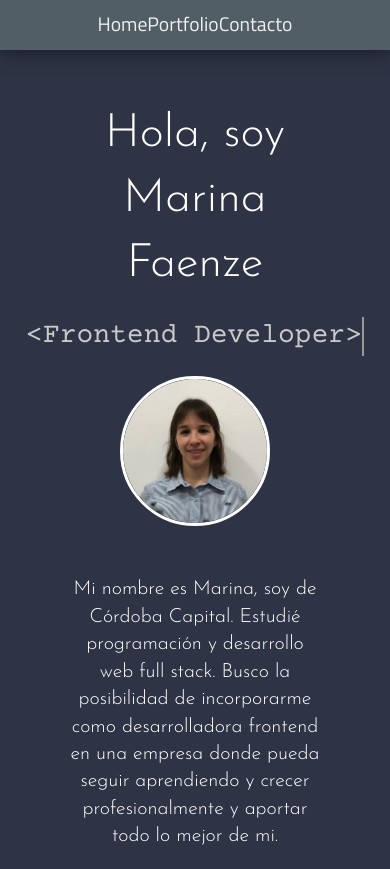
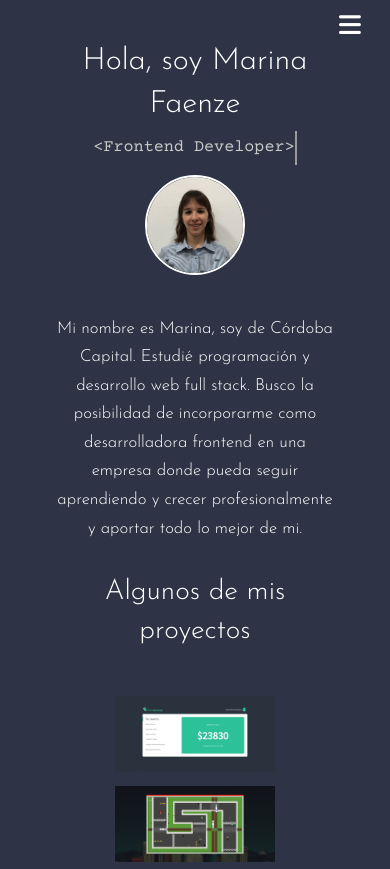
Before and after one commit to fmarina/myPortfolio, a plain HTML site: page index.html in a window 390 px wide. Shown: the top 869 px of the page. Drawn offline with nearby package versions, Linux system fonts and the light colour scheme; a script that the page names is missing.

Commit message:
media queries added

```diff
--- a/css/style.css
+++ b/css/style.css
@@ -215,3 +215,169 @@ footer {
     padding: 10px;
     color: #7c7c7c
 }
+
+/* MEDIA QUERIES */
+
+@media screen and (max-width: 600px) {
+    .hamburger { display: block; }
+
+    .nav-bar {
+        background-color: transparent;
+        box-shadow: none;
+        justify-content: flex-end;
+    }
+
+    .nav-list {
+        width: 50%;
+        height: 50vh;
+        min-height: 200px;
+        align-items: center;
+        flex-direction: column;
+        justify-content: space-evenly;
+        position: fixed;
+        background: #525e65;
+        top: 0;
+        right: 0;
+        clip-path: circle(0.0% at 100% 0);
+    }
+
+    .nav-bar .open {
+        -webkit-clip-path: circle(150% at 100% 0);
+        clip-path: circle(150% at 100% 0);
+    }
+
+    .nav-link { border-bottom: 1px solid whitesmoke; }
+
+    #main { padding: 20px 50px; }
+
+    .main-sections { margin-bottom: 0px; }
+
+    #home-section {
+        height: 90vh;
+        margin-top: 50px;
+        justify-content: flex-start;
+    }
+
+    #home-section .title {
+        font-size: 2.8rem;
+        padding: 20px;
+    }
+
+    #home-section .subtitle { font-size: 1.5rem; }
+
+    .mydescription { font-size: 1.2rem; }
+
+    #projects-section h2, #contact-section h2{ font-size: 2.8rem; }
+}
+
+@media screen and (max-width: 425px) {
+    .hamburger { display: block; }
+
+    .nav-bar {
+        background-color: transparent;
+        box-shadow: none;
+        justify-content: flex-end;
+    }
+
+    .nav-list {
+        width: 50%;
+        height: 60vh;
+        min-height: 200px;
+        align-items: center;
+        flex-direction: column;
+        justify-content: space-evenly;
+        position: fixed;
+        background: #525e65;
+        top: 0;
+        right: 0;
+        clip-path: circle(0.0% at 100% 0);
+    }
+
+    .nav-link { border-bottom: 1px solid whitesmoke; }
+
+    #main { padding: 20px 50px; }
+
+    .main-sections { margin-bottom: 0px; }
+
+    #home-section {
+        height: 90vh;
+        margin-top: 50px;
+        justify-content: flex-start;
+    }
+
+    #home-section .title {
+        font-size: 2.8rem;
+        padding: 20px;
+    }
+
+    #home-section .subtitle { font-size: 1.5rem; }
+
+    .mydescription { font-size: 1.2rem; }
+
+    #projects-section h2, #contact-section h2 { font-size: 2.8rem; }
+}
+
+@media screen and (max-width: 450px) {
+    .nav-link {font-size: 1.2rem;}
+
+    #home-section {
+        height: auto;
+        margin-top: 0px;
+    }
+
+    #home-section .title {
+        font-size: 2.2rem;
+        padding: 20px 0px 5px;
+    }
+
+    #home-section .subtitle {
+        font-size: 1.2rem;
+        padding: 5px 0px;
+    }
+
+    .mydescription {
+        font-size: 1.2rem;
+        line-height: 1.7;
+        padding: 30px 5px;
+    }
+
+    .container-photo {
+        width: 100px;
+        height: 100px;
+        border: 2px solid white;
+        margin: 10px 0px;
+    }
+
+    #projects-section h2, #contact-section h2 { font-size: 2rem; }
+
+    .project-card {
+        margin: 5px;
+        width: 160px;
+        height: 80px;
+    }
+
+    #contact-section { margin-top: 15px}
+
+    #contact-section h2 { padding: 10px 0px;}
+
+    .contact-link { padding: 5px; }
+
+    .contact-link i { font-size: 1.8rem; }
+
+    .arrow-up i { font-size: 2rem; }
+}
+
+@media screen and (max-width: 320px) {
+
+    #home-section .title { font-size: 2rem; }
+
+    #home-section .subtitle { font-size: 1.1rem; }
+
+    .mydescription { font-size: 1.1rem; }
+
+    #projects-section h2, #contact-section h2 { font-size: 1.7rem; }
+
+    .contact-link i { font-size: 1.4rem; }
+
+    #contact-section a { font-size: 1rem; }
+}
```
